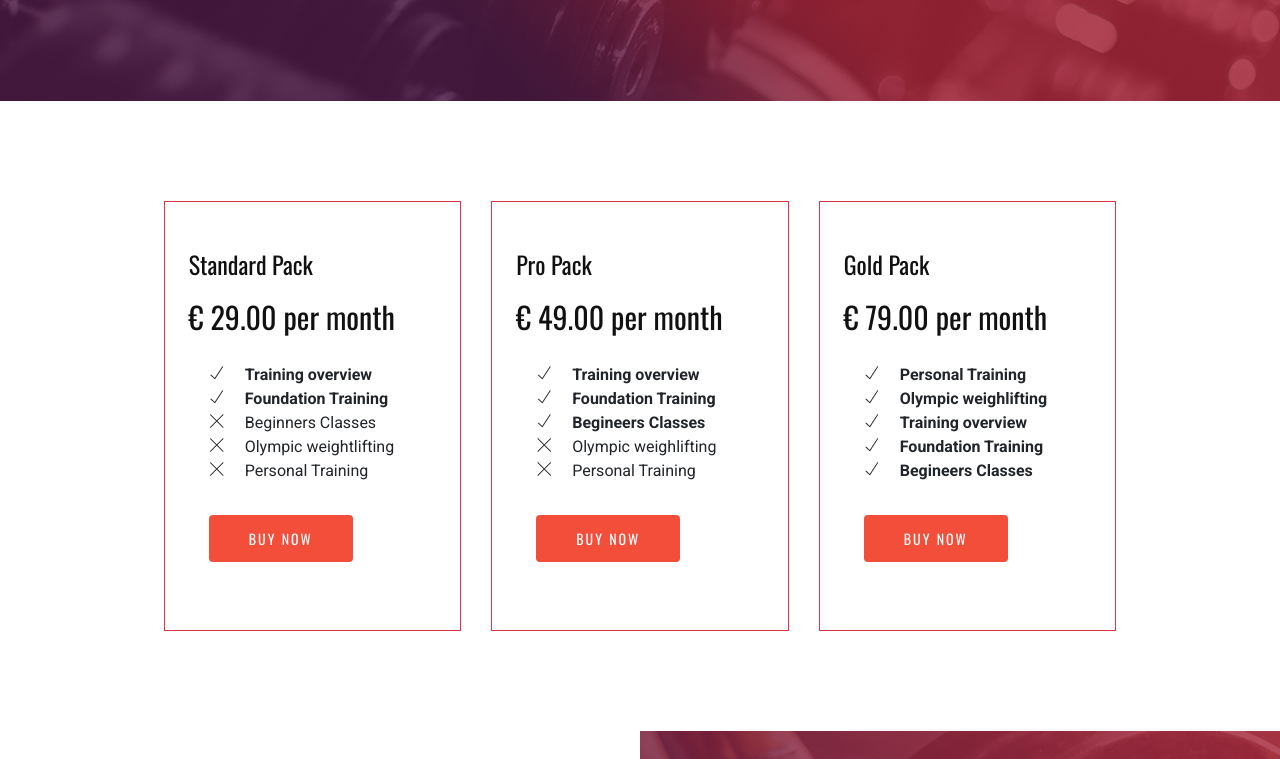
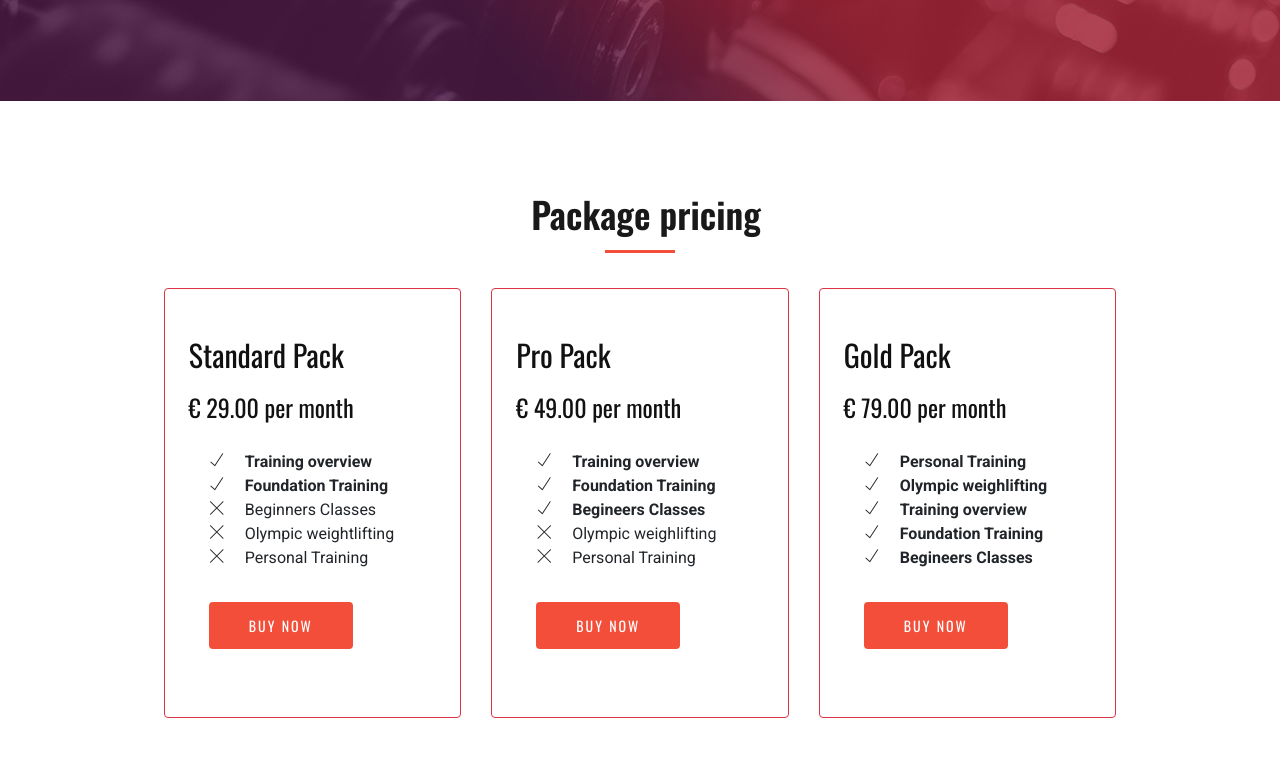
Before and after one commit to LarisaLG/fitness_club, a Django app: page /packages/ in a window 1280 px wide. Shown: the part 193-952 px from the top of the page. Run offline with Django 3.2, Linux system fonts and the light colour scheme; data comes from the database, SQL or seed files in the repository; style sheets or scripts are compiled from the project's sources; parts of the project's set-up code (start-up, migrations or seed data) failed here and were passed over; some libraries are stand-ins or nearby versions; grey boxes are pictures that could not be loaded.

Commit message:
docs: add section title, add link to checkout page

```diff
--- a/memberships/templates/memberships/packages.html
+++ b/memberships/templates/memberships/packages.html
@@ -9,7 +9,7 @@
     <div class="container">
         <div class="row">
             <div class="col-lg-12">
-                <div class="site-text">
+                <div class="site-text ">
                     <h2>Package Pricing</h2>
                 </div>
             </div>
@@ -17,37 +17,35 @@
     </div>
 </section>
 
-<section class="section pricing spad">
+<section class="section trainer-schedule class-timetable spad">
+    <div class="section-title">
+        <h2>Package pricing</h2>
+    </div>
     <div class="row justify-content-center">
         {% for package in packages %}
         <div class="col-lg-3 col-md-6 mb-4 mb-lg-0">
-            <div class="card rounded-0 border-danger px-4 py-5 ">
-                <h4 class="card-title text-capitalize font-weight-normal font-secondary">{{package.title}}</h4>
-                <h3 class="text-lg font-secondary position-relative mt-2">
-                    <span>€ {{package.price}} per month</span>
+            <div class="card rounded-1 border-danger px-4 py-5 ">
+                <h3 class="card-title text-capitalize font-weight-normal font-secondary">{{package.title}}</h4>
+                    <h4 class="text-lg font-secondary position-relative mt-2">
+                        <span>€ {{package.price}} per month</span>
                 </h3>
-
                 <div class="card-body mt-2">
                     <ul class="list-unstyled lh-35 mb-4">
                         {% for item in package.Classes.all %}
                             {% if item.included %}
                         <li class="text-black font-weight-bold">
-                            <i class="ti-check mr-3 text-color "></i> {{item.title}}
+                            <i class="ti-check mr-3 text-color"></i> {{item.title}}
                             {% else %}
-                            <li ><i class="ti-close mr-3"></i>
+                        <li><i class="ti-close mr-3"></i>
                             {{item.title}}</li>
                             {% endif %}
                         {% endfor %}
-
                     </ul>
-
-                    <a href="#" class="btn class primary-btn btn-solid-border text-black mt-2">Buy Now</a>
+                    <a href="{% url 'checkout' package.id %}" class="btn class primary-btn btn-solid-border text-black mt-2">Buy Now</a>
                 </div>
-
             </div>
-
         </div>
-{% endfor %}
+        {% endfor %}
 
     </div>
     </div>
```
